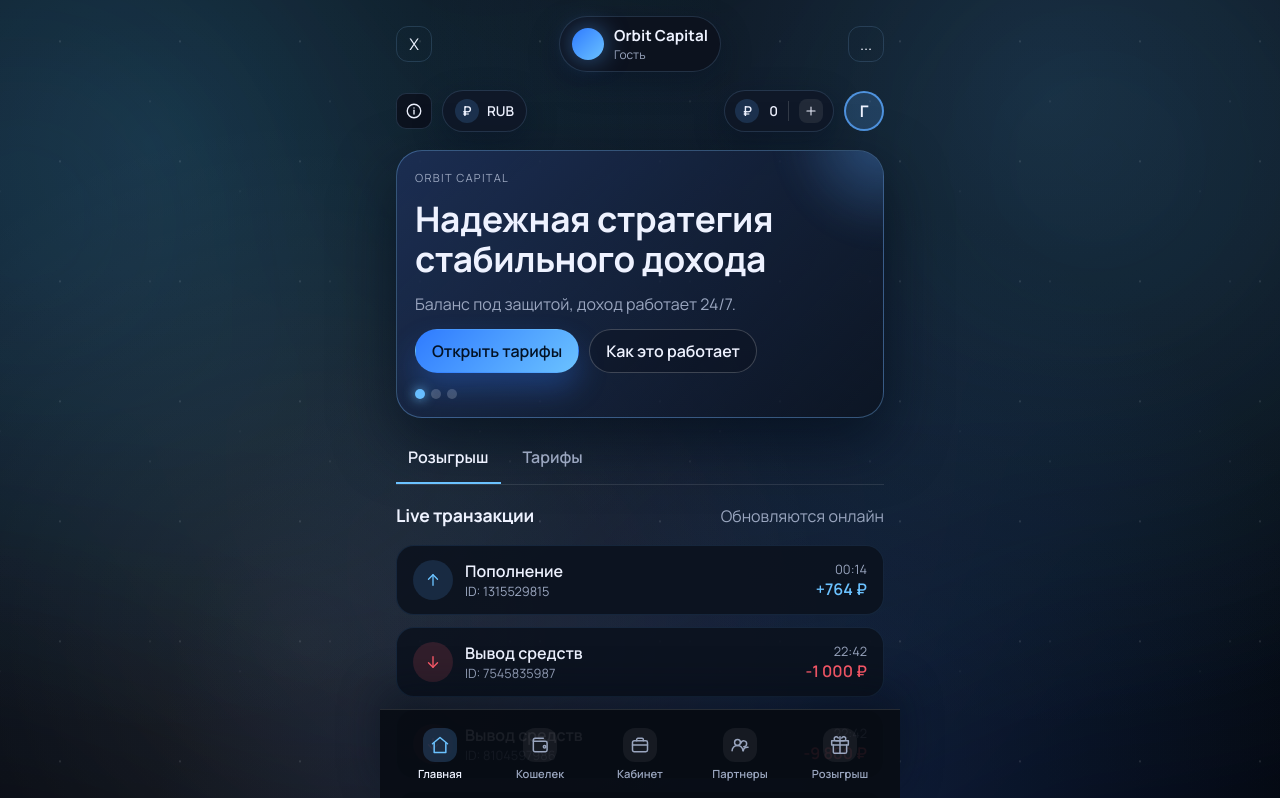
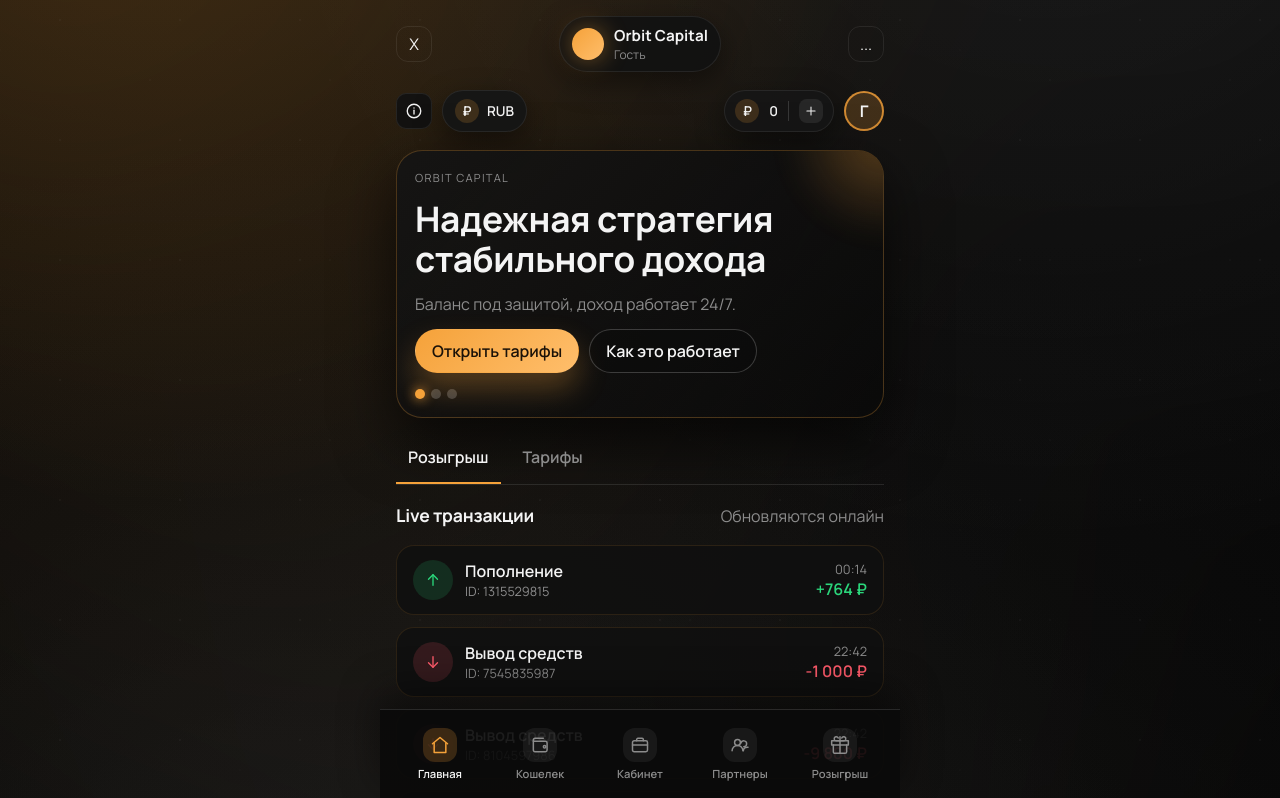
Before and after one commit to shimtuuu/investbot, a React (Vite) app: page / in a window 1280 px wide. Shown: the top 798 px of the page. Built offline with nearby package versions, Linux system fonts and the light colour scheme; a web font is replaced by a local one.

Commit message:
Apply black-orange palette

```diff
--- a/src/styles/theme.css
+++ b/src/styles/theme.css
@@ -1,30 +1,30 @@
 :root {
   color-scheme: dark;
-  --bg: #07090f;
-  --bg-deep: #04060c;
-  --surface: rgba(12, 18, 30, 0.92);
-  --surface-strong: rgba(16, 24, 40, 0.96);
-  --surface-soft: rgba(12, 18, 30, 0.72);
-  --glass-1: rgba(14, 22, 38, 0.72);
-  --glass-2: rgba(8, 12, 22, 0.52);
-  --glass-border: rgba(140, 190, 255, 0.2);
-  --glass-border-strong: rgba(140, 200, 255, 0.38);
+  --bg: #0a0a0a;
+  --bg-deep: #050505;
+  --surface: rgba(18, 18, 18, 0.92);
+  --surface-strong: rgba(22, 22, 22, 0.96);
+  --surface-soft: rgba(18, 18, 18, 0.72);
+  --glass-1: rgba(22, 22, 22, 0.72);
+  --glass-2: rgba(12, 12, 12, 0.52);
+  --glass-border: rgba(255, 255, 255, 0.06);
+  --glass-border-strong: rgba(255, 255, 255, 0.12);
   --glass-highlight: rgba(255, 255, 255, 0.16);
-  --glass-sheen: rgba(90, 168, 255, 0.22);
-  --card-border: rgba(120, 170, 220, 0.2);
-  --card-glow: rgba(90, 168, 255, 0.26);
-  --text: #eef2ff;
-  --muted: #9aa6bf;
-  --accent: #6bc2ff;
-  --accent-strong: #3d8bff;
-  --accent-soft: rgba(90, 168, 255, 0.2);
-  --success: #39d98a;
+  --glass-sheen: rgba(245, 162, 58, 0.18);
+  --card-border: rgba(255, 255, 255, 0.08);
+  --card-glow: rgba(245, 162, 58, 0.2);
+  --text: #f4f4f4;
+  --muted: #8c8c8c;
+  --accent: #f5a23a;
+  --accent-strong: #e99325;
+  --accent-soft: rgba(245, 162, 58, 0.2);
+  --success: #2bd67b;
   --danger: #ff5b6b;
-  --warning: #f7b955;
-  --shadow-1: 0 24px 60px rgba(2, 10, 24, 0.6);
-  --shadow-2: 0 10px 30px rgba(6, 16, 35, 0.4);
-  --shadow-glass: 0 24px 70px rgba(5, 12, 24, 0.65);
-  --shadow-glass-soft: 0 12px 28px rgba(6, 16, 35, 0.4);
+  --warning: #f4c06a;
+  --shadow-1: 0 24px 60px rgba(0, 0, 0, 0.65);
+  --shadow-2: 0 10px 30px rgba(0, 0, 0, 0.45);
+  --shadow-glass: 0 24px 70px rgba(0, 0, 0, 0.75);
+  --shadow-glass-soft: 0 12px 28px rgba(0, 0, 0, 0.45);
   --radius-lg: 26px;
   --radius-md: 18px;
   --radius-sm: 12px;
@@ -45,15 +45,19 @@ body {
 
 .app-bg {
   position: fixed;
-  inset: 0;
+  top: -50vh;
+  right: 0;
+  bottom: -50vh;
+  left: 0;
   z-index: 0;
   pointer-events: none;
+  transform: translateZ(0);
   background-color: var(--bg);
   background-image:
-    radial-gradient(circle at 12% 18%, rgba(74, 209, 255, 0.18), transparent 45%),
-    radial-gradient(circle at 82% 12%, rgba(90, 168, 255, 0.16), transparent 50%),
-    radial-gradient(circle at 24% 80%, rgba(255, 255, 255, 0.08), transparent 45%),
-    radial-gradient(circle at 60% 100%, rgba(18, 40, 85, 0.65), transparent 55%),
+    radial-gradient(circle at 14% 12%, rgba(245, 162, 58, 0.18), transparent 40%),
+    radial-gradient(circle at 82% 10%, rgba(255, 255, 255, 0.05), transparent 45%),
+    radial-gradient(circle at 24% 86%, rgba(40, 40, 40, 0.4), transparent 50%),
+    radial-gradient(circle at 60% 100%, rgba(20, 20, 20, 0.7), transparent 55%),
     linear-gradient(180deg, var(--bg) 0%, var(--bg-deep) 100%);
 }
 
@@ -68,8 +72,8 @@ body {
     radial-gradient(rgba(255, 255, 255, 0.06) 1px, transparent 1px);
   background-size: 120px 120px, 180px 180px, 240px 240px;
   background-position: 0 0, 60px 30px, 120px 90px;
-  opacity: 0.4;
-  animation: twinkle 12s linear infinite;
+  opacity: 0.18;
+  animation: none;
   z-index: 0;
 }
 
@@ -79,12 +83,12 @@ body {
   inset: -20%;
   pointer-events: none;
   background:
-    radial-gradient(circle at 15% 35%, rgba(90, 168, 255, 0.2), transparent 45%),
-    radial-gradient(circle at 75% 30%, rgba(84, 216, 255, 0.16), transparent 45%),
-    radial-gradient(circle at 45% 75%, rgba(255, 255, 255, 0.08), transparent 40%);
+    radial-gradient(circle at 18% 28%, rgba(245, 162, 58, 0.22), transparent 45%),
+    radial-gradient(circle at 78% 26%, rgba(255, 255, 255, 0.06), transparent 45%),
+    radial-gradient(circle at 45% 75%, rgba(255, 214, 150, 0.08), transparent 40%);
   filter: blur(60px);
-  opacity: 0.6;
-  animation: drift 16s ease-in-out infinite;
+  opacity: 0.45;
+  animation: none;
   z-index: 1;
 }
 
--- a/src/styles/ui.css
+++ b/src/styles/ui.css
@@ -40,8 +40,8 @@ html.tg-webapp .app {
   width: 32px;
   height: 32px;
   border-radius: 50%;
-  background: linear-gradient(135deg, #2f7bff, #6bc2ff);
-  box-shadow: 0 0 24px rgba(90, 168, 255, 0.5);
+  background: linear-gradient(135deg, #f5a23a, #ffbe6b);
+  box-shadow: 0 0 24px rgba(245, 162, 58, 0.45);
 }
 
 .brand-name {
@@ -100,12 +100,12 @@ html.tg-webapp .app {
   width: 40px;
   height: 40px;
   border-radius: 50%;
-  border: 2px solid rgba(90, 168, 255, 0.8);
+  border: 2px solid rgba(245, 162, 58, 0.8);
   overflow: hidden;
   display: grid;
   place-items: center;
   font-weight: 700;
-  background: rgba(90, 168, 255, 0.2);
+  background: rgba(245, 162, 58, 0.2);
 }
 
 .avatar img {
@@ -131,7 +131,7 @@ html.tg-webapp .app {
   width: 24px;
   height: 24px;
   border-radius: 50%;
-  background: rgba(90, 168, 255, 0.18);
+  background: rgba(245, 162, 58, 0.18);
   display: grid;
   place-items: center;
   font-size: 0.85rem;
@@ -206,8 +206,8 @@ html.tg-webapp .app {
 
 .card--hero {
   min-height: 240px;
-  background: linear-gradient(135deg, rgba(28, 46, 84, 0.92), rgba(10, 16, 28, 0.7));
-  border-color: rgba(120, 190, 255, 0.35);
+  background: linear-gradient(135deg, rgba(20, 20, 20, 0.92), rgba(8, 8, 8, 0.7));
+  border-color: rgba(245, 162, 58, 0.25);
 }
 
 .hero-content {
@@ -245,7 +245,7 @@ html.tg-webapp .app {
   inset: -40% -20% auto auto;
   width: 200px;
   height: 200px;
-  background: radial-gradient(circle, rgba(90, 168, 255, 0.5), transparent 70%);
+  background: radial-gradient(circle, rgba(245, 162, 58, 0.45), transparent 70%);
   opacity: 0.75;
   filter: blur(16px);
   animation: float 8s ease-in-out infinite;
@@ -300,8 +300,8 @@ html.tg-webapp .app {
   align-items: center;
   padding: 14px 16px;
   border-radius: var(--radius-md);
-  background: rgba(12, 18, 30, 0.9);
-  border: 1px solid rgba(90, 168, 255, 0.12);
+  background: rgba(16, 16, 16, 0.9);
+  border: 1px solid rgba(245, 162, 58, 0.12);
 }
 
 .list-icon {
@@ -310,13 +310,18 @@ html.tg-webapp .app {
   border-radius: 50%;
   display: grid;
   place-items: center;
-  background: rgba(90, 168, 255, 0.15);
+  background: rgba(245, 162, 58, 0.15);
   color: var(--accent);
 }
 
 .list-item--debit .list-icon {
   background: rgba(255, 91, 107, 0.15);
   color: var(--danger);
+}
+
+.list-item--credit .list-icon {
+  background: rgba(43, 214, 123, 0.15);
+  color: var(--success);
 }
 
 .list-title {
@@ -346,7 +351,7 @@ html.tg-webapp .app {
 }
 
 .list-item--credit .list-amount {
-  color: var(--accent);
+  color: var(--success);
 }
 
 .btn {
@@ -364,9 +369,9 @@ html.tg-webapp .app {
 }
 
 .btn--primary {
-  background: linear-gradient(135deg, #2f7bff, #6bc2ff);
-  color: #031225;
-  box-shadow: 0 16px 30px rgba(47, 123, 255, 0.3);
+  background: linear-gradient(135deg, #f5a23a, #ffbe6b);
+  color: #1b1208;
+  box-shadow: 0 16px 30px rgba(245, 162, 58, 0.3);
 }
 
 .btn--primary::after {
@@ -381,12 +386,12 @@ html.tg-webapp .app {
 }
 
 .btn--secondary {
-  background: rgba(90, 168, 255, 0.18);
-  border-color: rgba(90, 168, 255, 0.4);
+  background: rgba(245, 162, 58, 0.18);
+  border-color: rgba(245, 162, 58, 0.4);
 }
 
 .btn--ghost {
-  background: rgba(10, 16, 28, 0.4);
+  background: rgba(12, 12, 12, 0.4);
   border-color: rgba(255, 255, 255, 0.2);
   color: var(--text);
 }
@@ -400,8 +405,8 @@ html.tg-webapp .app {
 }
 
 .wallet-card {
-  background: linear-gradient(135deg, rgba(90, 140, 255, 0.45), rgba(10, 16, 30, 0.8));
-  border-color: rgba(140, 200, 255, 0.28);
+  background: linear-gradient(135deg, rgba(245, 162, 58, 0.3), rgba(12, 12, 12, 0.8));
+  border-color: rgba(245, 162, 58, 0.22);
 }
 
 .wallet-chip {
@@ -461,7 +466,7 @@ html.tg-webapp .app {
   width: 44px;
   height: 44px;
   border-radius: 14px;
-  background: rgba(90, 168, 255, 0.22);
+  background: rgba(245, 162, 58, 0.22);
   display: grid;
   place-items: center;
 }
@@ -482,7 +487,7 @@ html.tg-webapp .app {
   width: 42px;
   height: 42px;
   border-radius: 50%;
-  background: rgba(90, 168, 255, 0.22);
+  background: rgba(245, 162, 58, 0.22);
   display: grid;
   place-items: center;
 }
@@ -557,11 +562,11 @@ html.tg-webapp .app {
 .progress span {
   display: block;
   height: 100%;
-  background: linear-gradient(90deg, #2f7bff, #4ad1ff);
+  background: linear-gradient(90deg, #f5a23a, #ffd27a);
 }
 
 .earnings-card {
-  background: linear-gradient(120deg, rgba(22, 32, 52, 0.92), rgba(10, 12, 20, 0.9));
+  background: linear-gradient(120deg, rgba(18, 18, 18, 0.92), rgba(10, 10, 10, 0.9));
 }
 
 .earnings-total {
@@ -605,8 +610,8 @@ html.tg-webapp .app {
 .stat-card {
   padding: 14px;
   border-radius: var(--radius-md);
-  background: rgba(12, 18, 30, 0.85);
-  border: 1px solid rgba(90, 168, 255, 0.15);
+  background: rgba(16, 16, 16, 0.85);
+  border: 1px solid rgba(245, 162, 58, 0.15);
   text-align: center;
 }
 
@@ -622,8 +627,8 @@ html.tg-webapp .app {
 }
 
 .raffle-hero {
-  background: linear-gradient(135deg, rgba(22, 36, 62, 0.95), rgba(10, 14, 24, 0.92));
-  border-color: rgba(110, 170, 255, 0.25);
+  background: linear-gradient(135deg, rgba(18, 18, 18, 0.95), rgba(10, 10, 10, 0.92));
+  border-color: rgba(245, 162, 58, 0.25);
   display: grid;
   gap: 14px;
 }
@@ -634,8 +639,8 @@ html.tg-webapp .app {
   gap: 8px;
   padding: 6px 12px;
   border-radius: 999px;
-  border: 1px solid rgba(110, 170, 255, 0.35);
-  background: rgba(90, 168, 255, 0.12);
+  border: 1px solid rgba(245, 162, 58, 0.35);
+  background: rgba(245, 162, 58, 0.12);
   font-size: 0.8rem;
   font-weight: 600;
   width: fit-content;
@@ -666,7 +671,7 @@ html.tg-webapp .app {
   padding: 10px 12px;
   border-radius: 14px;
   border: 1px solid rgba(255, 255, 255, 0.12);
-  background: rgba(7, 10, 18, 0.6);
+  background: rgba(8, 8, 8, 0.6);
   min-width: 84px;
 }
 
@@ -690,21 +695,21 @@ html.tg-webapp .app {
 .raffle-card {
   padding: 16px;
   border-radius: var(--radius-md);
-  border: 1px solid rgba(90, 168, 255, 0.15);
-  background: rgba(12, 18, 30, 0.85);
+  border: 1px solid rgba(245, 162, 58, 0.15);
+  background: rgba(16, 16, 16, 0.85);
   display: grid;
   gap: 8px;
 }
 
 .raffle-card--prize {
-  background: rgba(14, 22, 36, 0.9);
+  background: rgba(16, 16, 16, 0.9);
 }
 
 .raffle-card-icon {
   width: 36px;
   height: 36px;
   border-radius: 12px;
-  background: rgba(90, 168, 255, 0.18);
+  background: rgba(245, 162, 58, 0.18);
   display: grid;
   place-items: center;
 }
@@ -731,8 +736,8 @@ html.tg-webapp .app {
   gap: 12px;
   padding: 14px 16px;
   border-radius: var(--radius-md);
-  border: 1px solid rgba(90, 168, 255, 0.12);
-  background: rgba(10, 16, 28, 0.9);
+  border: 1px solid rgba(245, 162, 58, 0.12);
+  background: rgba(12, 12, 12, 0.9);
 }
 
 .raffle-list-title {
@@ -748,15 +753,15 @@ html.tg-webapp .app {
 }
 
 .status-pill--open {
-  color: #031225;
-  background: rgba(57, 217, 138, 0.85);
-  border-color: rgba(57, 217, 138, 0.6);
+  color: #1b1208;
+  background: rgba(43, 214, 123, 0.85);
+  border-color: rgba(43, 214, 123, 0.6);
 }
 
 .status-pill--soon {
   color: var(--text);
-  background: rgba(90, 168, 255, 0.16);
-  border-color: rgba(90, 168, 255, 0.4);
+  background: rgba(245, 162, 58, 0.16);
+  border-color: rgba(245, 162, 58, 0.4);
 }
 
 .maintenance-card {
@@ -770,14 +775,14 @@ html.tg-webapp .app {
   width: 64px;
   height: 64px;
   border-radius: 50%;
-  background: rgba(90, 168, 255, 0.2);
+  background: rgba(245, 162, 58, 0.2);
   display: grid;
   place-items: center;
   margin: 0 auto;
 }
 
 .terminal {
-  background: rgba(8, 12, 18, 0.78);
+  background: rgba(10, 10, 10, 0.78);
   border-radius: 16px;
   border: 1px solid rgba(255, 255, 255, 0.1);
   overflow: hidden;
@@ -810,9 +815,9 @@ html.tg-webapp .app {
   gap: 4px;
   padding: 10px 12px calc(12px + env(safe-area-inset-bottom));
   font: 600 0.7rem/1.1 var(--font-body);
-  background: rgba(8, 12, 20, 0.92);
+  background: rgba(10, 10, 10, 0.92);
   border-top: 1px solid rgba(255, 255, 255, 0.12);
-  box-shadow: 0 -18px 40px rgba(5, 10, 20, 0.45);
+  box-shadow: 0 -18px 40px rgba(0, 0, 0, 0.45);
   width: min(100%, 520px);
   text-shadow: none;
   z-index: 10;
@@ -861,7 +866,7 @@ html.tg-webapp .bottom-nav {
 }
 
 .nav-item--active .nav-icon {
-  background: rgba(90, 168, 255, 0.2);
+  background: rgba(245, 162, 58, 0.2);
   color: var(--accent);
 }
 
```
